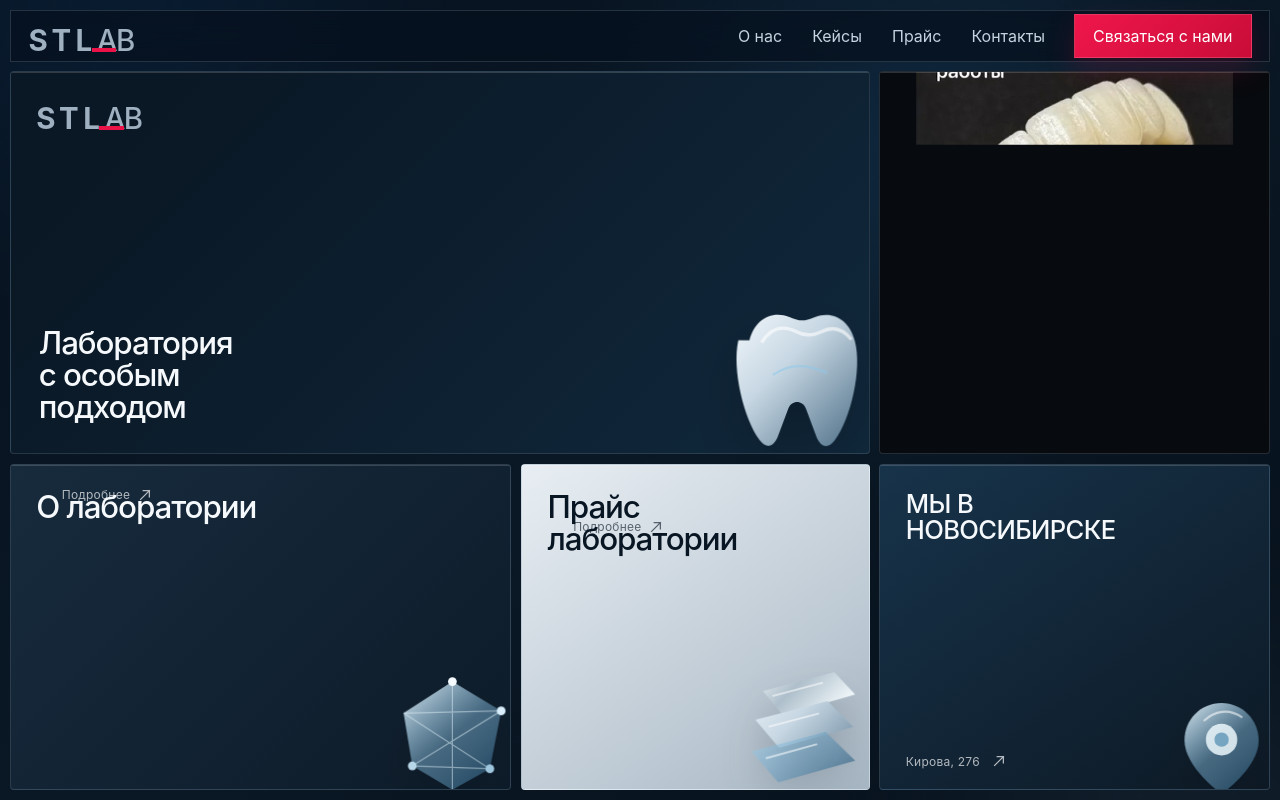
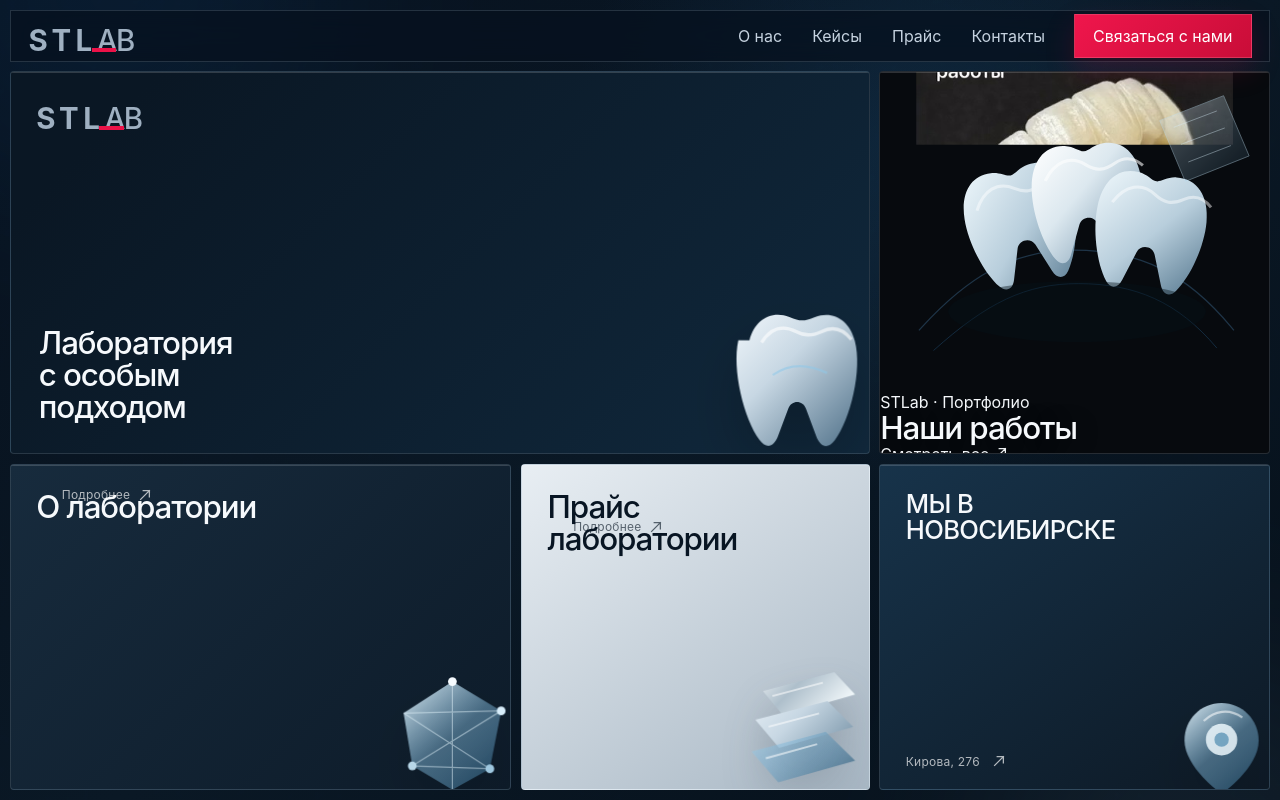
Before and after one commit to MishkaStrategy/Stlab, a React (Vite) app: page / in a window 1280 px wide. Built offline with nearby package versions, Linux system fonts and the light colour scheme.

Commit message:
Rebuild works bento card without raster asset

```diff
--- a/src/App.tsx
+++ b/src/App.tsx
@@ -31,6 +31,54 @@ function Arrow() {
     <svg className="arrow-icon" viewBox="0 0 16 16" aria-hidden="true">
       <path d="M3 13 13 3M6 3h7v7" fill="none" stroke="currentColor" strokeWidth="1.5" strokeLinecap="square" strokeLinejoin="miter" />
     </svg>
+  )
+}
+
+function WorksCardArtwork() {
+  return (
+    <div className="works-card-art" aria-hidden="true">
+      <svg className="works-card-art__svg" viewBox="0 0 640 520" preserveAspectRatio="xMidYMid slice" focusable="false">
+        <defs>
+          <linearGradient id="worksCeramicA" x1="0" y1="0" x2="1" y2="1">
+            <stop offset="0" stopColor="#ffffff" />
+            <stop offset="0.42" stopColor="#dce8ef" />
+            <stop offset="0.72" stopColor="#9fb7c8" />
+            <stop offset="1" stopColor="#4f7087" />
+          </linearGradient>
+          <linearGradient id="worksCeramicB" x1="0" y1="0" x2="1" y2="1">
+            <stop offset="0" stopColor="#eef7fb" />
+            <stop offset="0.52" stopColor="#b8cedc" />
+            <stop offset="1" stopColor="#587a91" />
+          </linearGradient>
+          <linearGradient id="worksGlass" x1="0" y1="0" x2="1" y2="1">
+            <stop offset="0" stopColor="#f5fbff" stopOpacity="0.75" />
+            <stop offset="1" stopColor="#5e9ec5" stopOpacity="0.18" />
+          </linearGradient>
+        </defs>
+
+        <path d="M64 425C143 337 216 293 319 293c110 0 188 39 263 132" fill="none" stroke="#284760" strokeWidth="2" opacity="0.7" />
+        <path d="M88 458C176 379 240 348 326 348c94 0 164 30 228 106" fill="none" stroke="#17354d" strokeWidth="1.5" opacity="0.85" />
+
+        <g transform="translate(104 170) rotate(-13)">
+          <path d="M18 78C21 35 44 10 77 14c16 2 23 11 31 11s17-10 32-11c34-3 57 23 59 66 2 39-13 91-34 119-9 12-21 9-26-6l-17-48c-5-14-25-14-30 0l-17 48c-5 15-17 18-26 6C29 171 15 117 18 78Z" fill="url(#worksCeramicB)" />
+          <path d="M41 69c18-31 44-39 68-22 17 12 30 12 48 1 17-10 32-7 46 7" fill="none" stroke="#ffffff" strokeWidth="5" opacity="0.45" />
+        </g>
+
+        <g transform="translate(226 113) rotate(-4)">
+          <path d="M18 78C21 35 44 10 77 14c16 2 23 11 31 11s17-10 32-11c34-3 57 23 59 66 2 39-13 91-34 119-9 12-21 9-26-6l-17-48c-5-14-25-14-30 0l-17 48c-5 15-17 18-26 6C29 171 15 117 18 78Z" fill="url(#worksCeramicA)" />
+          <path d="M41 69c18-31 44-39 68-22 17 12 30 12 48 1 17-10 32-7 46 7" fill="none" stroke="#ffffff" strokeWidth="5" opacity="0.58" />
+        </g>
+
+        <g transform="translate(351 140) rotate(8)">
+          <path d="M18 78C21 35 44 10 77 14c16 2 23 11 31 11s17-10 32-11c34-3 57 23 59 66 2 39-13 91-34 119-9 12-21 9-26-6l-17-48c-5-14-25-14-30 0l-17 48c-5 15-17 18-26 6C29 171 15 117 18 78Z" fill="url(#worksCeramicB)" />
+          <path d="M41 69c18-31 44-39 68-22 17 12 30 12 48 1 17-10 32-7 46 7" fill="none" stroke="#ffffff" strokeWidth="5" opacity="0.46" />
+        </g>
+
+        <ellipse cx="324" cy="394" rx="212" ry="50" fill="#06111a" opacity="0.42" />
+        <path d="M460 80 565 39l42 99-105 42Z" fill="url(#worksGlass)" stroke="#bfe0f3" strokeWidth="1.4" opacity="0.48" />
+        <path d="M483 91 554 64M495 119l72-27M507 148l70-27" stroke="#d8eef9" strokeWidth="1.3" opacity="0.5" />
+      </svg>
+    </div>
   )
 }
 
@@ -68,12 +116,21 @@ function BentoCard({ card, active, onOpen }: { card: CardConfig; active: PanelId
             <h1>Лаборатория<br />с особым подходом</h1>
           </div>
         </>
-      ) : !isWorks ? (
+      ) : isWorks ? (
+        <>
+          <WorksCardArtwork />
+          <div className="works-card-copy">
+            <span className="works-card-copy__eyebrow">STLab · Портфолио</span>
+            <h2>Наши работы</h2>
+          </div>
+          <span className="works-card-button">Смотреть все <Arrow /></span>
+        </>
+      ) : (
         <div className="bento-card__copy">
           <h2>{card.title}</h2>
           {card.id !== 'contacts' && <span className="card-link">Подробнее <Arrow /></span>}
         </div>
-      ) : null}
+      )}
       {!isWorks && <DentalObject variant={card.variant} />}
       {card.id === 'contacts' && <span className="location-meta">Кирова, 276 <Arrow /></span>}
     </motion.article>
```
